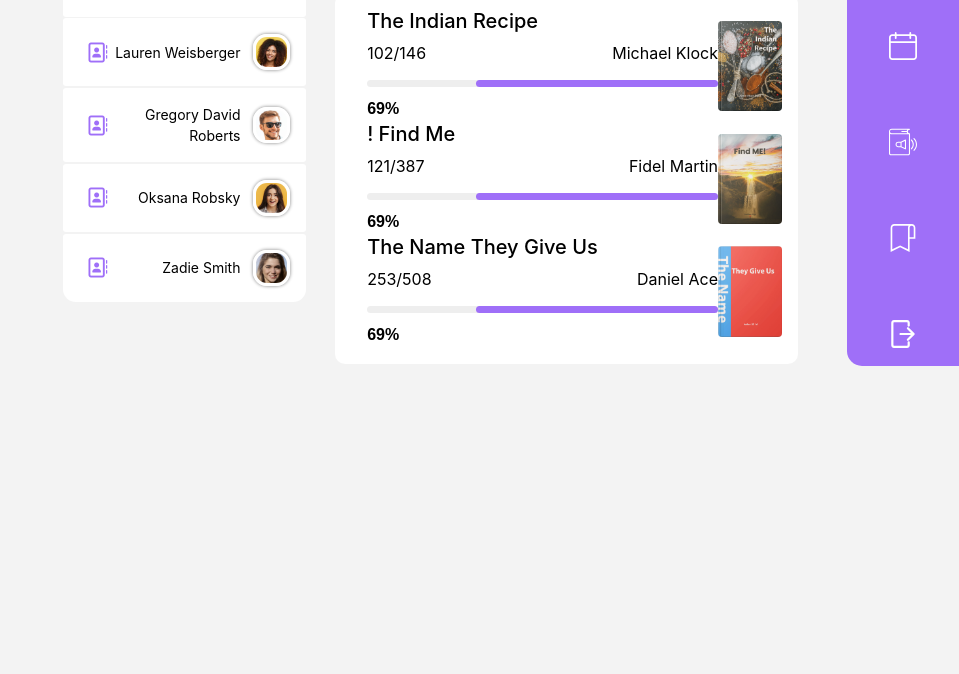
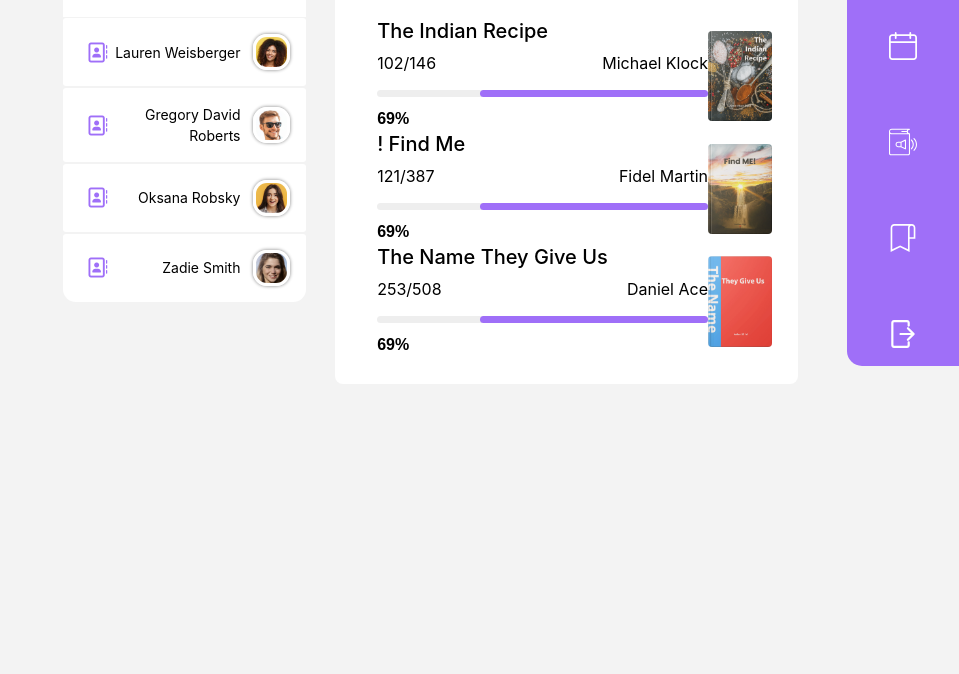
Before and after one commit to NeuralInsight/library-project-themplate-2, a plain HTML site: page index.html in a window 1280 px wide. Shown: the part 426-1100 px from the top of the page, without its empty margins (321-1280 px from the left). Drawn offline with Linux system fonts and the light colour scheme.

Commit message:
content-fix content border radius

```diff
--- a/assets/css/main_section/main_section.css
+++ b/assets/css/main_section/main_section.css
@@ -29,10 +29,10 @@
    /* box-shadow: 0 0.5rem 1rem rgba(0, 0, 0, 0.1); */
    /* box-shadow: 0 0.125rem 0.25rem rgba(0, 0, 0, 0.075) !important; */
    padding: 1rem 1rem;
-   border-top-left-radius: 0.8rem;
+   /* border-top-left-radius: 0.8rem;
    border-top-right-radius: 0.8rem;
    border-bottom-left-radius: 3px;
-   border-bottom-right-radius: 3px;
+   border-bottom-right-radius: 3px; */
 }
 #content-header-p-writers {
    /* box-shadow: 0 0.5rem 1rem rgba(0, 0, 0, 0.15); */
@@ -185,6 +185,9 @@
 }
 .content_container {
    flex-basis: 63%;
+   background-color: white;
+   border-radius: 8px;
+   padding: 10px;
 }
 .p-writers-col {
    /* background-color: teal; */
@@ -304,5 +307,4 @@
    flex-flow: column nowrap;
    background-color: white;
    padding: 1rem;
-   border-radius: 10px;
 }
```
